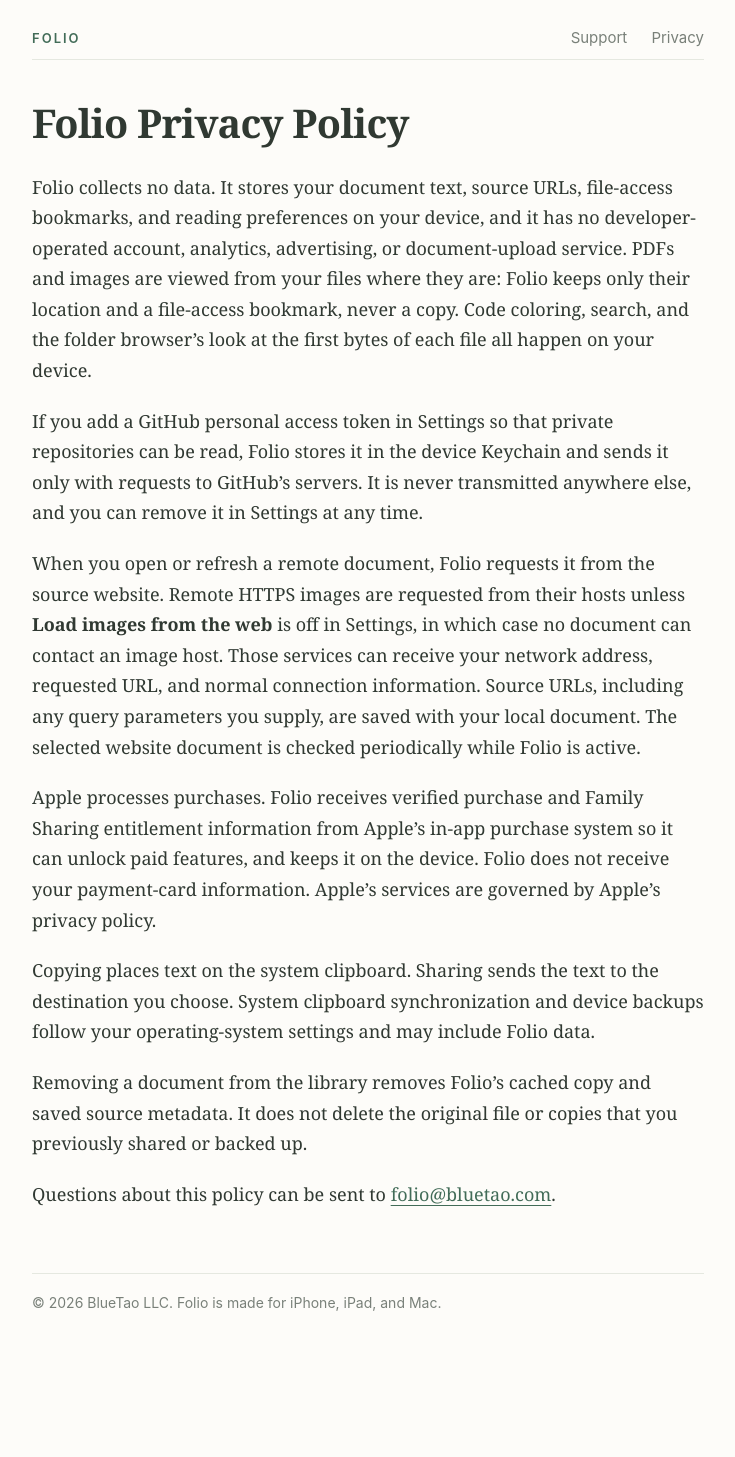
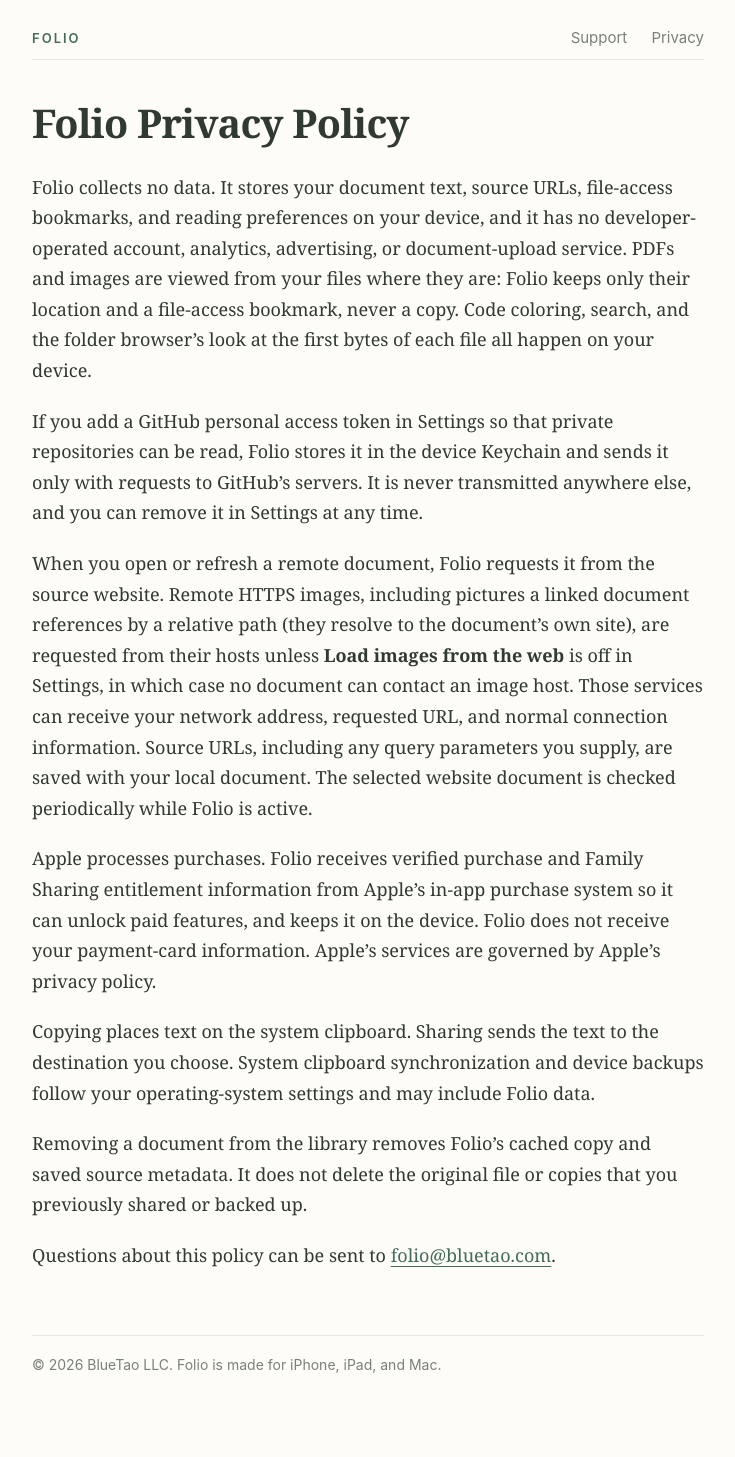
Before and after one commit to BlueTaoLLC/FolioApp, a Jekyll site: the page built from privacy.md, in a window 1280 px wide. Shown: the whole page, without its empty margins (272-1007 px from the left). Built offline with Jekyll 4.4.1, drawn with Linux system fonts in a browser that asks for light colours; before the commit the page ends 1395 px from its top, so only the background shows below that.

Commit message:
Mention images a linked document references by relative path
Co-Authored-By: Claude Fable 5.1 <noreply@anthropic.com>

```diff
--- a/privacy.md
+++ b/privacy.md
@@ -6,7 +6,7 @@ Folio collects no data. It stores your document text, source URLs, file-access b
 
 If you add a GitHub personal access token in Settings so that private repositories can be read, Folio stores it in the device Keychain and sends it only with requests to GitHub's servers. It is never transmitted anywhere else, and you can remove it in Settings at any time.
 
-When you open or refresh a remote document, Folio requests it from the source website. Remote HTTPS images are requested from their hosts unless **Load images from the web** is off in Settings, in which case no document can contact an image host. Those services can receive your network address, requested URL, and normal connection information. Source URLs, including any query parameters you supply, are saved with your local document. The selected website document is checked periodically while Folio is active.
+When you open or refresh a remote document, Folio requests it from the source website. Remote HTTPS images, including pictures a linked document references by a relative path (they resolve to the document's own site), are requested from their hosts unless **Load images from the web** is off in Settings, in which case no document can contact an image host. Those services can receive your network address, requested URL, and normal connection information. Source URLs, including any query parameters you supply, are saved with your local document. The selected website document is checked periodically while Folio is active.
 
 Apple processes purchases. Folio receives verified purchase and Family Sharing entitlement information from Apple's in-app purchase system so it can unlock paid features, and keeps it on the device. Folio does not receive your payment-card information. Apple's services are governed by Apple's privacy policy.
 
```
